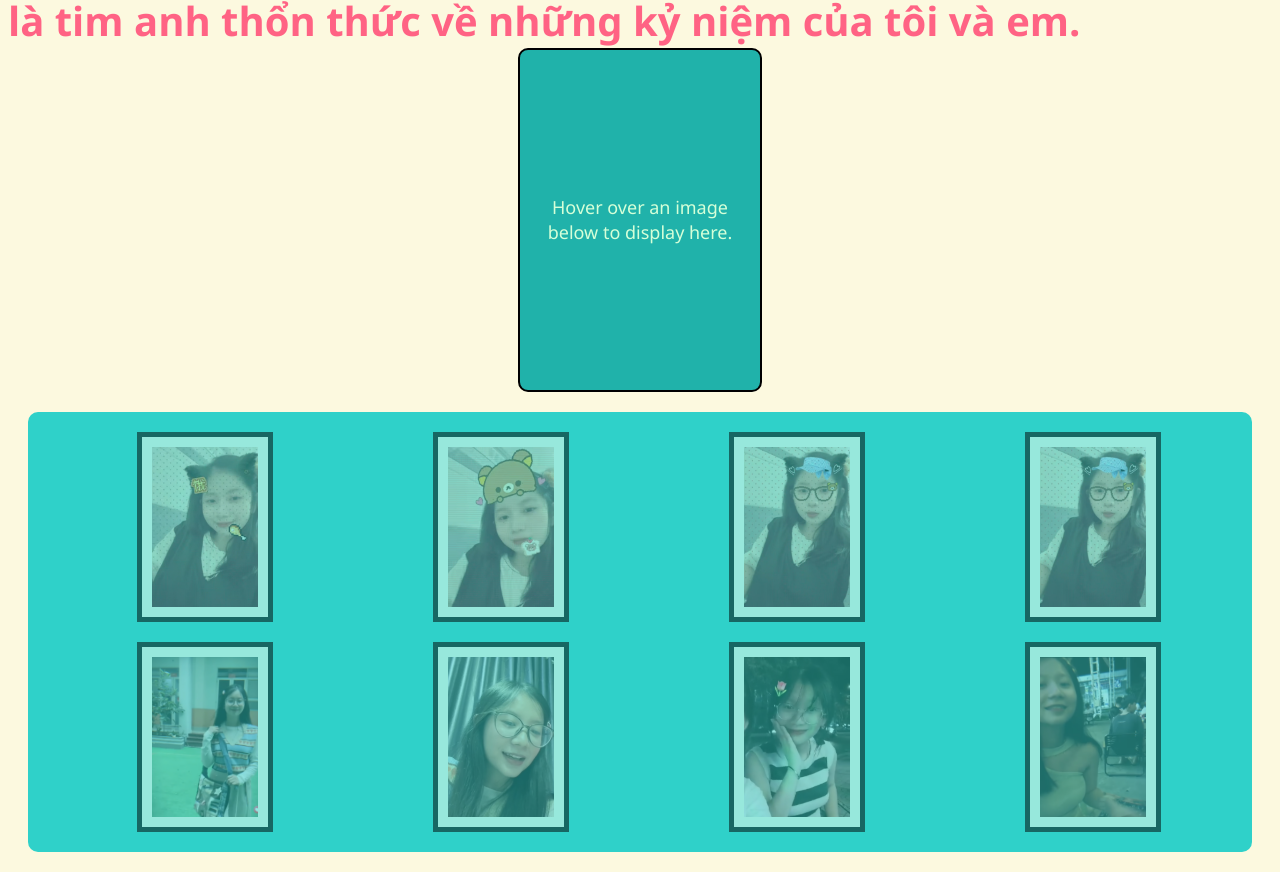
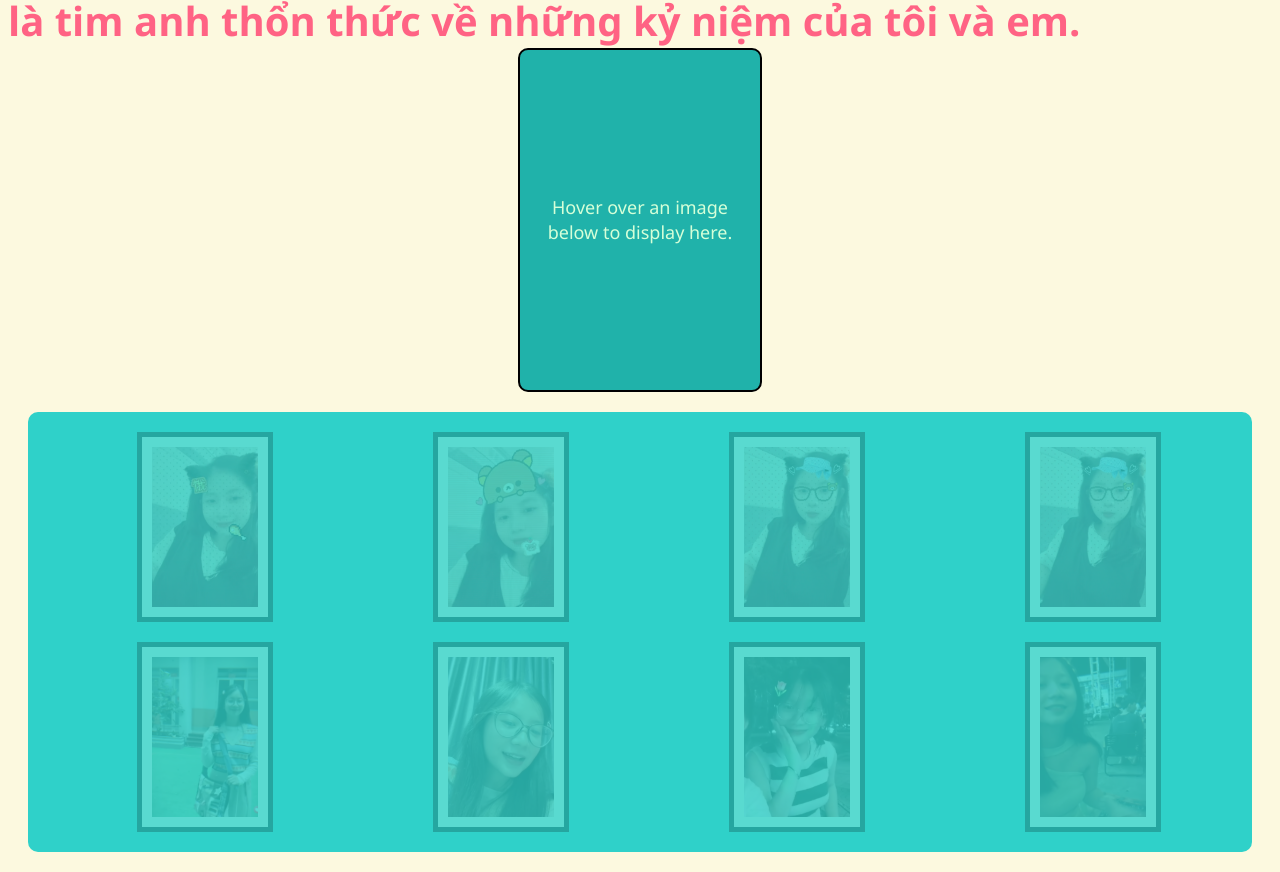
Before and after one commit to NoNameVI/IntroductiontoJS.github.io, a plain HTML site: page about.html in a window 1280 px wide. Shown: the part 480-1352 px from the top of the page. Drawn offline with Linux system fonts and the light colour scheme.

Commit message:
Update styles.css

```diff
--- a/styles.css
+++ b/styles.css
@@ -141,7 +141,7 @@ body #image {
     border: 5px solid black;
     padding: 10px;
     background-color: ivory;
-    opacity: 50%;
+    opacity: 20%;
     transition: transform 0.5s, border 0.5s , opacity 0.2s;
 }
 
```
